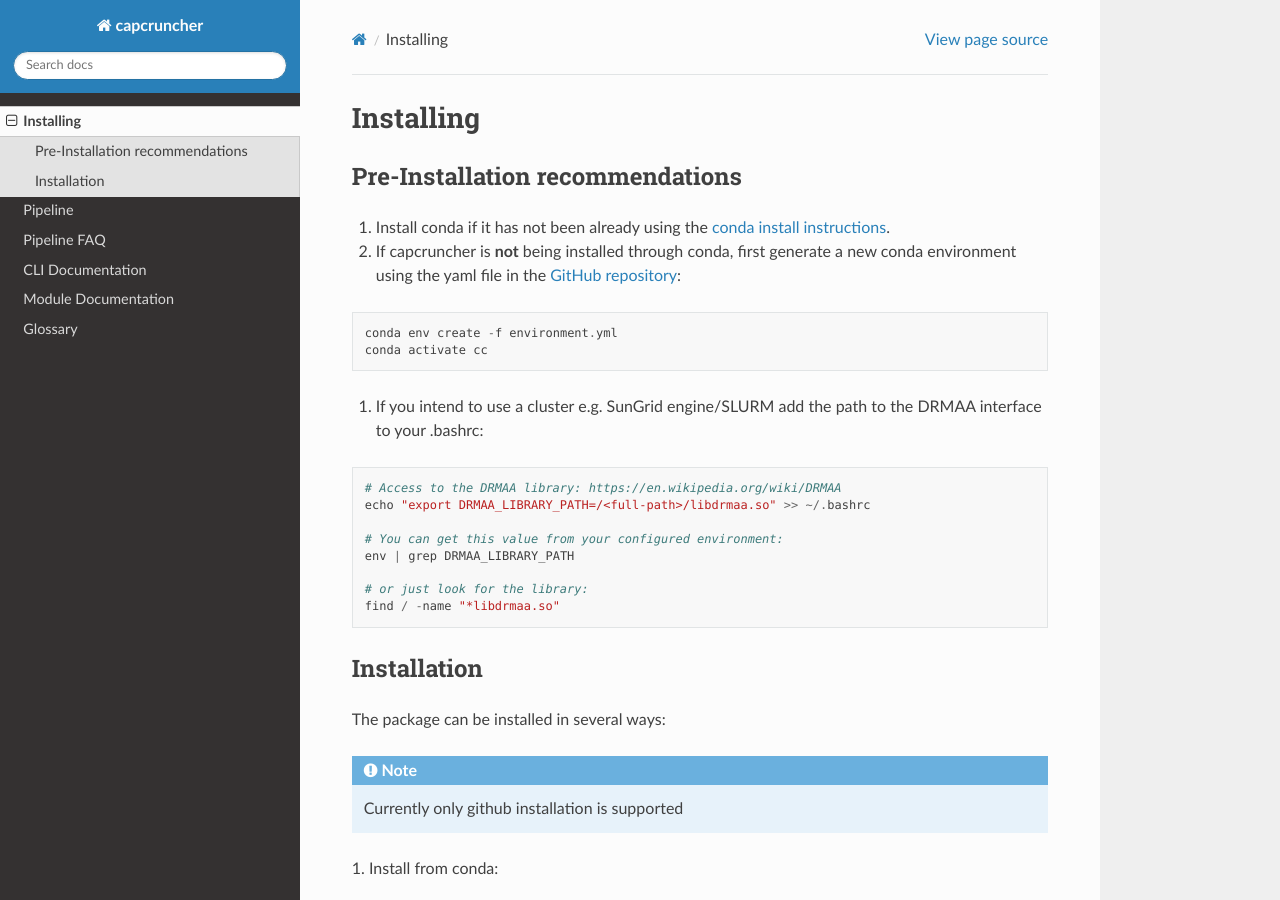
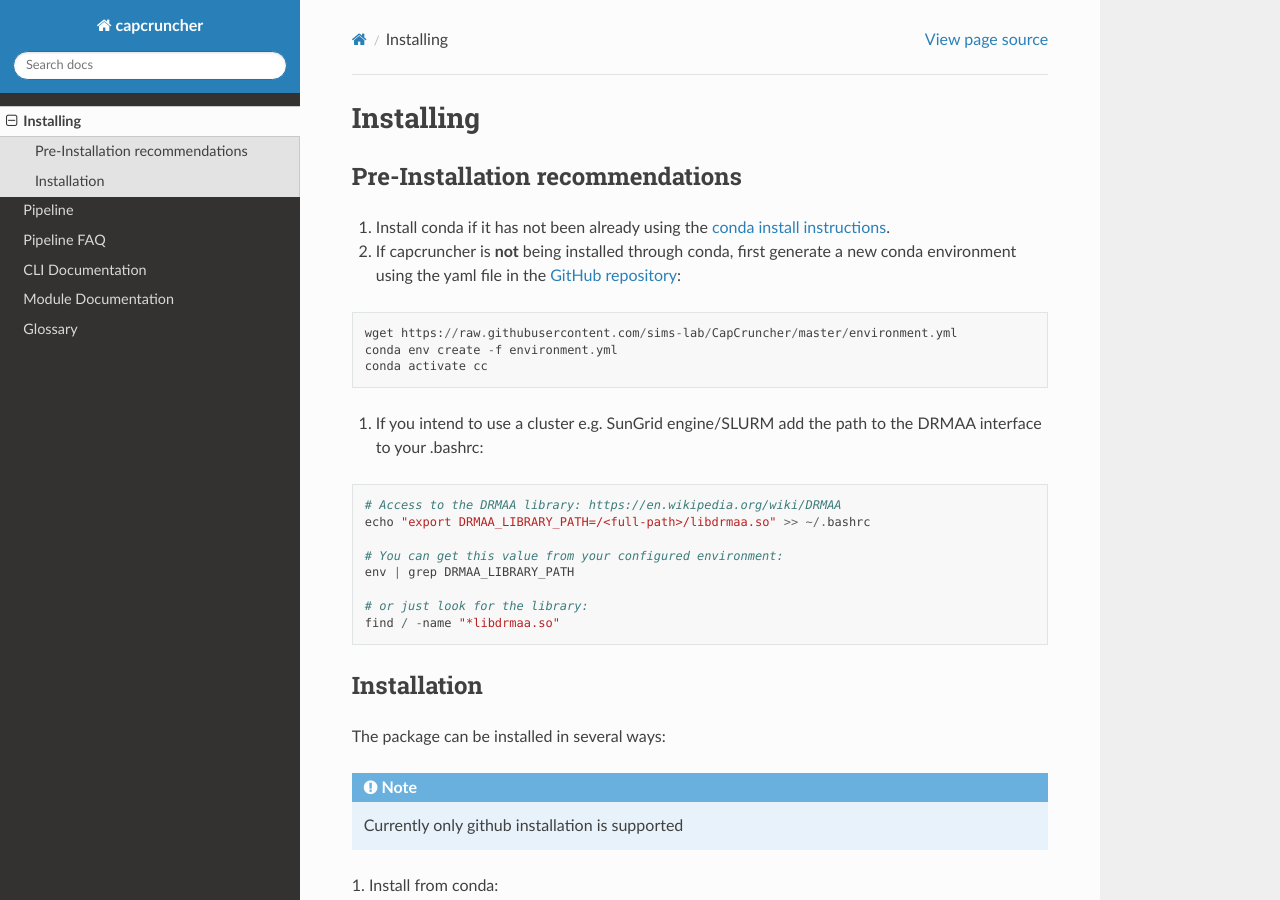
Before and after one commit to sims-lab/CapCruncher, a Sphinx documentation site: the page built from docs/installing.rst, in a window 1280 px wide and 900 px high. Built offline with Sphinx 7.4.7 and the Read the Docs theme 2.0.0, drawn with Linux system fonts in a browser that asks for light colours.

Commit message:
Added environment download link. Removed secondary environment.yml ref

```diff
--- a/docs/installing.rst
+++ b/docs/installing.rst
@@ -7,10 +7,11 @@ Pre-Installation recommendations
 1. Install conda if it has not been already using the `conda install instructions <https://docs.conda.io/projects/conda/en/latest/user-guide/install/linux.html#install-linux-silent>`_.
 
 2. If capcruncher is **not** being installed through conda, first generate a new conda
-   environment using the yaml file in the `GitHub repository <https://github.com/sims-lab/capture-c/blob/master/capcruncher_conda_env.yml>`_:
+   environment using the yaml file in the `GitHub repository <https://github.com/sims-lab/CapCruncher/blob/master/environment.yml>`_:
 
 ::
 
+    wget https://raw.githubusercontent.com/sims-lab/CapCruncher/master/environment.yml
     conda env create -f environment.yml
     conda activate cc
 
```
